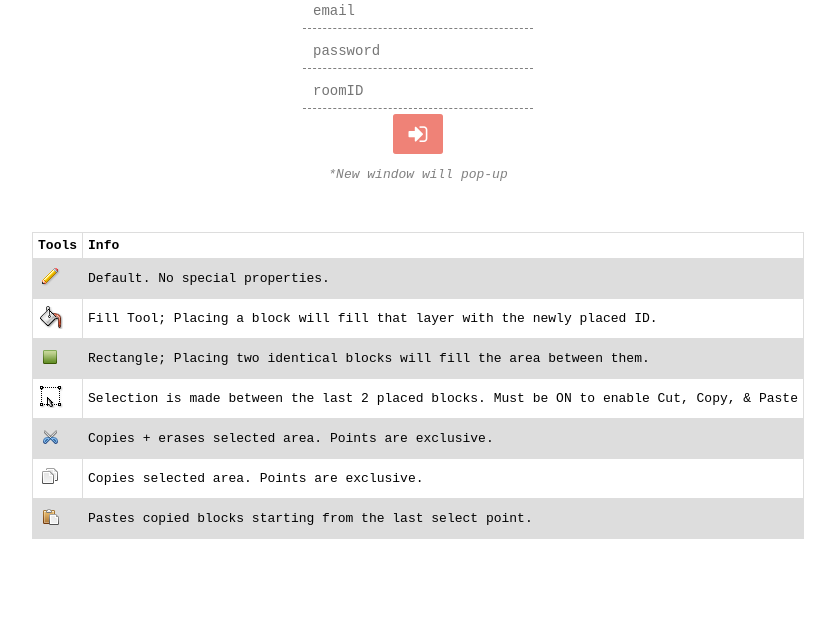
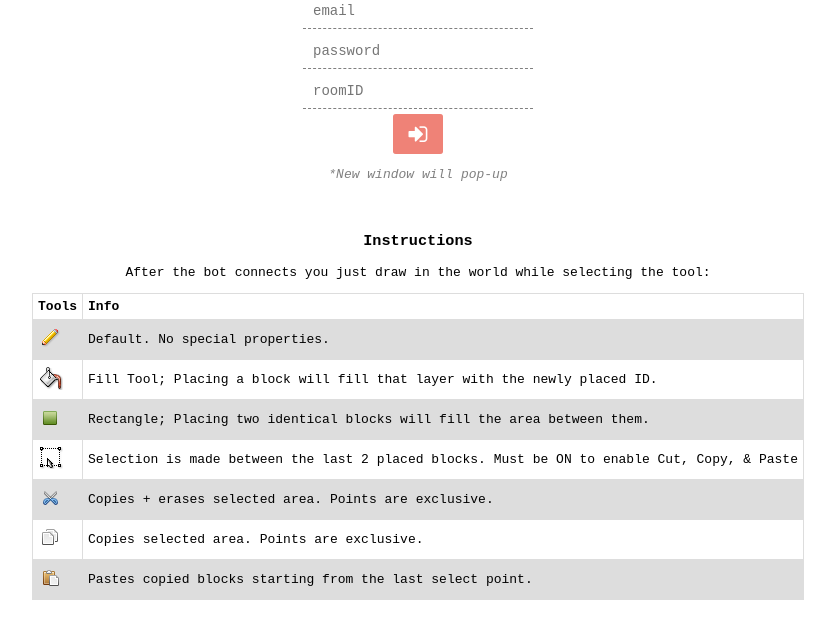
Before and after one commit to SmittyW/EEBucket, a plain HTML site: page index.html in a window 1280 px wide. Shown: the part 94-732 px from the top of the page, without its empty margins (222-1057 px from the left). Drawn offline with Linux system fonts and the light colour scheme.

Commit message:
Update index.html

```diff
--- a/index.html
+++ b/index.html
@@ -21,6 +21,8 @@
 				<p id="msgError"></p>
 			</form>
 		</div>
+		<h3>Instructions</h3>
+		<p>After the bot connects you just draw in the world while selecting the tool:<p>
 		<table>
 			<tr>
 			    <th>Tools</th>
```
